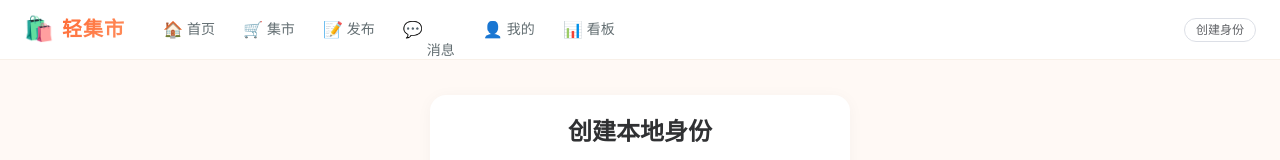
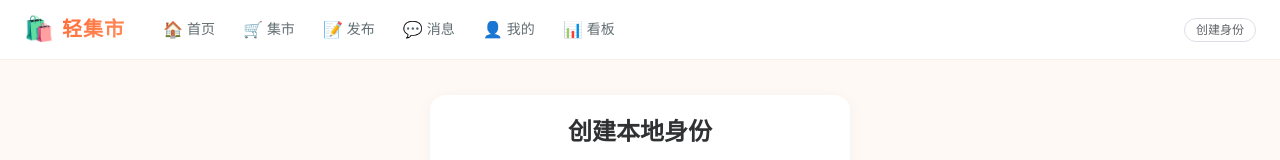
Before and after one commit to VesselPaper/campus-market-2024180626, a Vue app: page /create-user in a window 1280 px wide. Shown: the top 160 px of the page. Built offline with nearby package versions, Linux system fonts and the light colour scheme.

Commit message:
fix nav badge alignment for message item

```diff
--- a/src/App.vue
+++ b/src/App.vue
@@ -59,12 +59,12 @@ function navigate(name: string) {
           :class="{ 'is-active': isActive(item.name) }"
         >
           <span class="nav-icon">{{ item.icon }}</span>
-          <span v-if="item.name === 'message'">
-            <ElBadge :value="unreadCount" :hidden="unreadCount === 0" class="msg-badge">
-              {{ item.label }}
-            </ElBadge>
-          </span>
-          <span v-else>{{ item.label }}</span>
+          <span>{{ item.label }}</span>
+          <ElBadge
+            v-if="item.name === 'message' && unreadCount > 0"
+            :value="unreadCount"
+            class="nav-badge"
+          />
         </ElMenuItem>
       </ElMenu>
 
@@ -205,8 +205,17 @@ function navigate(name: string) {
   font-size: 16px;
 }
 
-.msg-badge {
-  line-height: 1;
+.nav-badge {
+  margin-left: 2px;
+}
+.nav-badge :deep(.el-badge__content) {
+  top: -6px;
+  right: -4px;
+  font-size: 10px;
+  height: 16px;
+  line-height: 16px;
+  padding: 0 5px;
+  border: none;
 }
 
 /* ── Header right ── */
```
